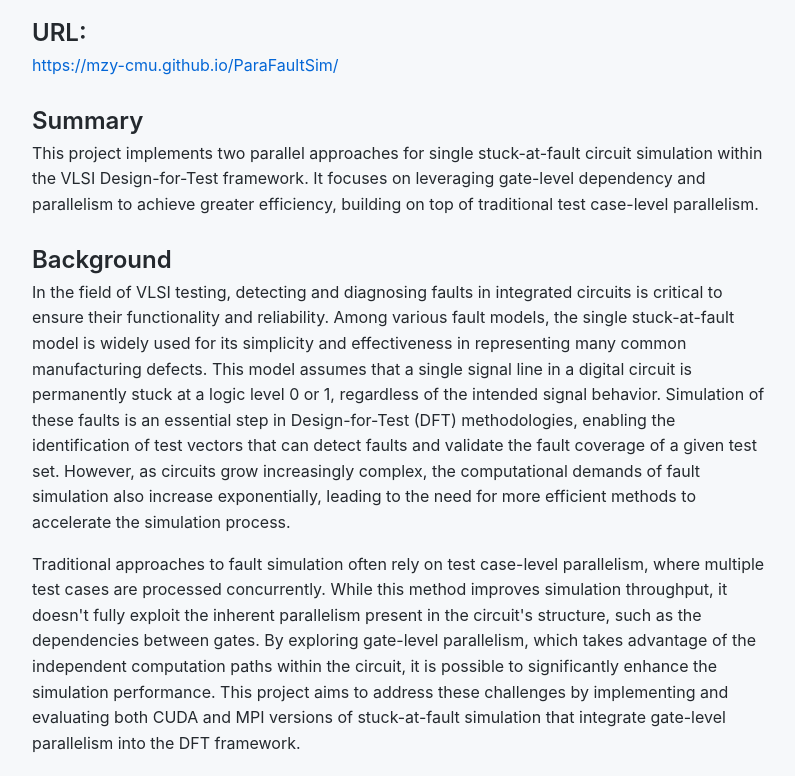
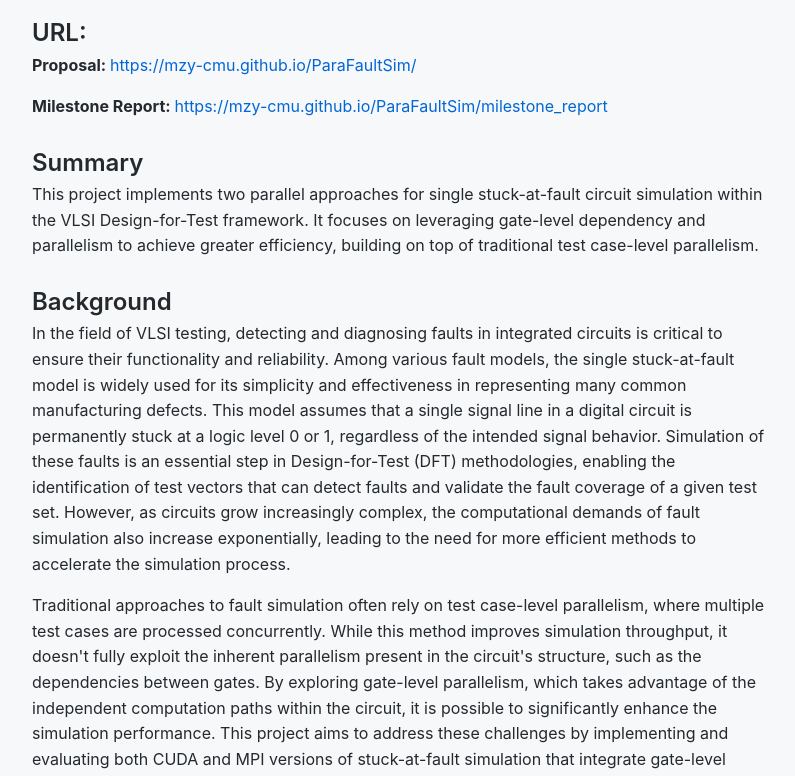
Before and after one commit to mzy-cmu/15618_project, a plain HTML site: page index.html in a window 1280 px wide. Shown: the part 117-893 px from the top of the page, without its empty margins (240-1035 px from the left). Drawn offline with Linux system fonts and the light colour scheme.

Commit message:
Update index.html

```diff
--- a/index.html
+++ b/index.html
@@ -92,7 +92,8 @@
 <h1>ParaFaultSim</h1>
 
 <h2>URL:</h2>
-<p><a href="#">https://mzy-cmu.github.io/ParaFaultSim/</a></p>
+<p><strong>Proposal: </strong><a href="#">https://mzy-cmu.github.io/ParaFaultSim/</a></p>
+<p><strong>Milestone Report: </strong><a href="milestone_report.html">https://mzy-cmu.github.io/ParaFaultSim/milestone_report</a></p>
 
 <h2>Summary</h2>
 <p>This project implements two parallel approaches for single stuck-at-fault circuit simulation within the VLSI Design-for-Test framework. It focuses on leveraging gate-level dependency and parallelism to achieve greater efficiency, building on top of traditional test case-level parallelism.</p>
```
